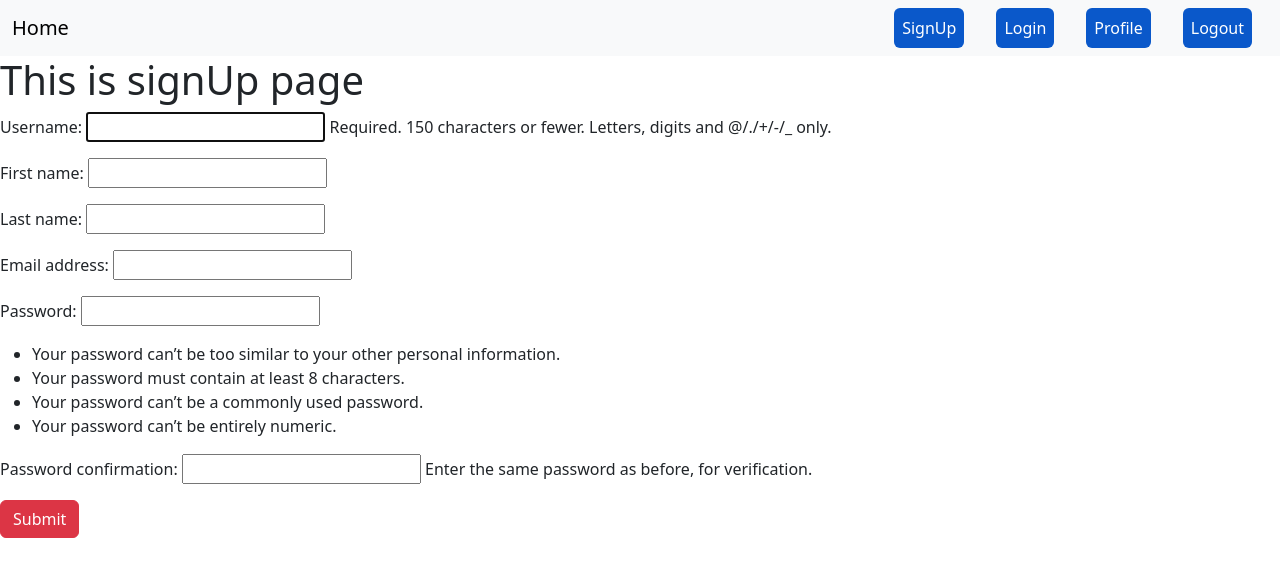
After one commit to shakib071/Authentication-System, a Django app: page /user/signUp/ in a window 1280 px wide. The commit adds this page. Shown: the top 577 px of the page. Run offline with Django 5.2, Linux system fonts and the light colour scheme.

Commit message:
added signup

```diff
--- a/Authentication_system/Authentication_system/urls.py
+++ b/Authentication_system/Authentication_system/urls.py
@@ -15,9 +15,10 @@ Including another URLconf
     2. Add a URL to urlpatterns:  path('blog/', include('blog.urls'))
 """
 from django.contrib import admin
-from django.urls import path
+from django.urls import path , include
 from . import views
 urlpatterns = [
     path('admin/', admin.site.urls),
-    path('', views.home,name='home'),
+    path('', views.home,name='homepage'),
+    path('user/',include('user.urls')),
 ]
--- a/Authentication_system/templates/base.html
+++ b/Authentication_system/templates/base.html
@@ -3,7 +3,7 @@
 <head>
     <meta charset="UTF-8">
     <meta name="viewport" content="width=device-width, initial-scale=1.0">
-    <title>Document</title>
+    <title>Authentication</title>
     <link href="https://cdn.jsdelivr.net/npm/bootstrap@5.3.3/dist/css/bootstrap.min.css" rel="stylesheet" integrity="sha384-QWTKZyjpPEjISv5WaRU9OFeRpok6YctnYmDr5pNlyT2bRjXh0JMhjY6hW+ALEwIH" crossorigin="anonymous">
 </head>
 <body>
@@ -18,7 +18,7 @@
               <div class="collapse d-flex  justify-content-end navbar-collapse" id="navbarNav">
                 <ul class="navbar-nav">
                   <li class="nav-item px-3">
-                    <a class="nav-link active btn btn-primary text-white" aria-current="page" href="#">SignUp</a>
+                    <a class="nav-link active btn btn-primary text-white" aria-current="page" href="{% url 'signUp' %}">SignUp</a>
                   </li>
                   <li class="nav-item px-3">
                     <a class="nav-link active btn btn-primary text-white" href="#">Login</a>
--- /dev/null
+++ b/Authentication_system/user/froms.py
@@ -0,0 +1,9 @@
+from django import forms
+from django.contrib.auth.models import User
+from django.contrib.auth.forms import UserCreationForm
+
+class UserRegistrationForm(UserCreationForm):
+
+    class Meta:
+        model = User
+        fields = ['username','first_name','last_name','email']
--- /dev/null
+++ b/Authentication_system/user/templates/signup.html
@@ -0,0 +1,18 @@
+{% extends "base.html" %}
+
+{% block main_content %}
+    <h1>This is signUp page</h1>
+
+    <div>
+
+        <form method="post" action="">
+
+            {% csrf_token %}
+            {{ form.as_p}}
+            <button type="submit" class="btn btn-danger">Submit</button>
+
+        </form>
+
+    </div>
+
+{% endblock  %}
--- /dev/null
+++ b/Authentication_system/user/urls.py
@@ -0,0 +1,5 @@
+from django.urls import path,include
+from . import views
+urlpatterns = [
+    path('signUp/', views.user_signUp,name='signUp'),
+]
--- a/Authentication_system/user/views.py
+++ b/Authentication_system/user/views.py
@@ -1,3 +1,17 @@
-from django.shortcuts import render
+from django.shortcuts import render,redirect
+from .froms import UserRegistrationForm
+from django.contrib import messages
 
 # Create your views here.
+
+def user_signUp(request):
+    if request.method == "POST":
+        form = UserRegistrationForm(request.POST)
+        if form.is_valid():
+            form.save()
+            messages.success(request,"SignUp Successful")
+            return redirect('homepage')
+    else:
+        form = UserRegistrationForm()
+
+    return render(request,'signup.html',{'form':form})
```
Also changed, not shown: Authentication_system/db.sqlite3.
